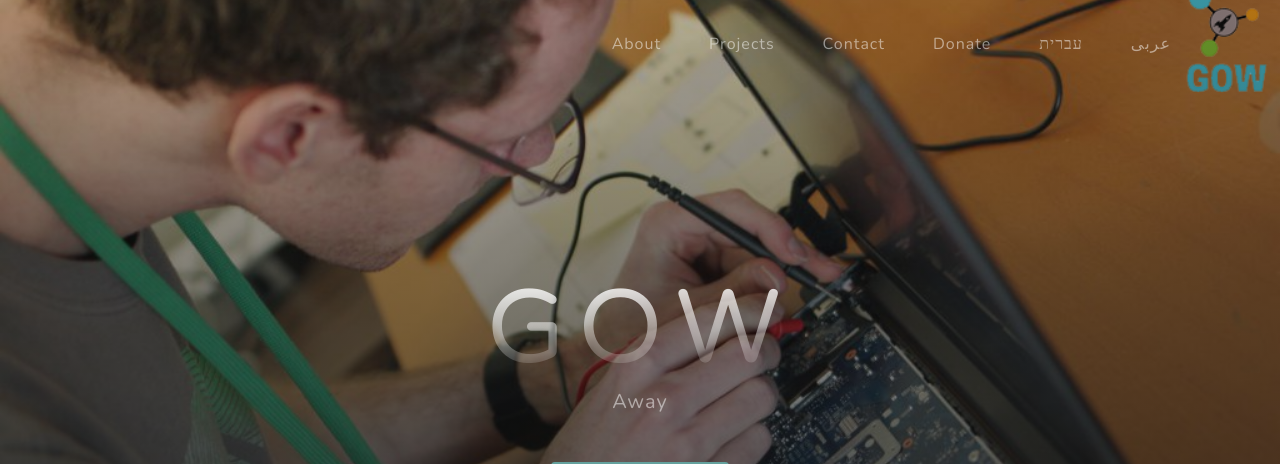
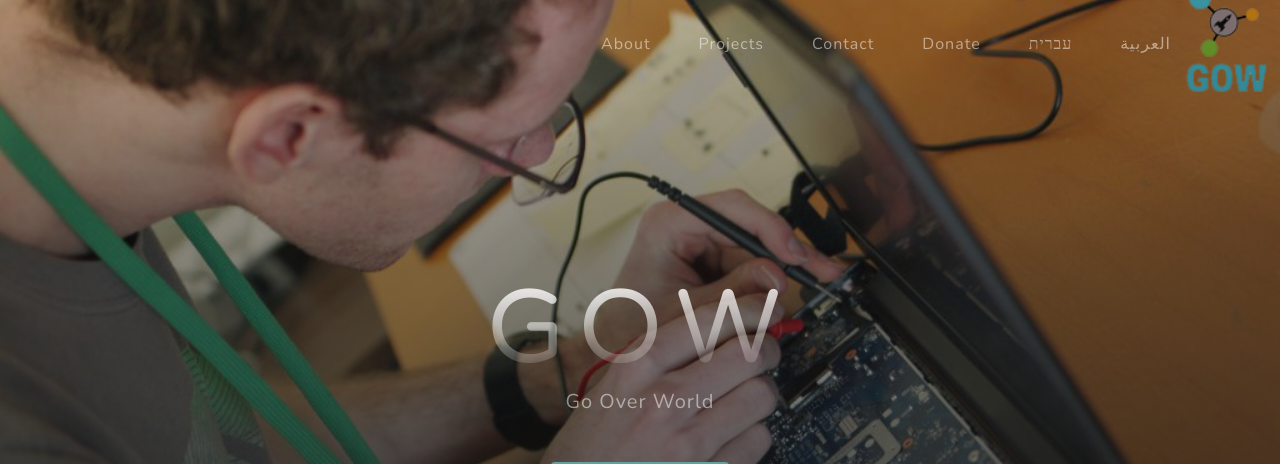
Before and after one commit to itamar19-meet/GOW, a website: page templates/the_website.html in a window 1280 px wide. Shown: the top 464 px of the page. Drawn offline with nearby package versions, Linux system fonts and the light colour scheme.

Commit message:
small visual stuff

```diff
--- a/templates/the_website.html
+++ b/templates/the_website.html
@@ -78,7 +78,7 @@
               <a class="nav-link js-scroll-trigger" href="/hebrew">עברית</a>
               <li class="nav-item">
 
-              <a class="nav-link js-scroll-trigger" href="/arabic">عربى</a>
+              <a class="nav-link js-scroll-trigger" href="/arabic">العربية</a>
 
             </li>
             </li>
@@ -93,7 +93,7 @@
         <div class="mx-auto text-center">
           <h1 class="mx-auto my-0 text-uppercase">GOW</h1>
           <h2 class="text-white-50 mx-auto mt-2 mb-5">
-            Away
+            Go Over World
           </h2>
           <a href="#about" class="btn btn-primary js-scroll-trigger">Get Started</a>
         </div>
```
